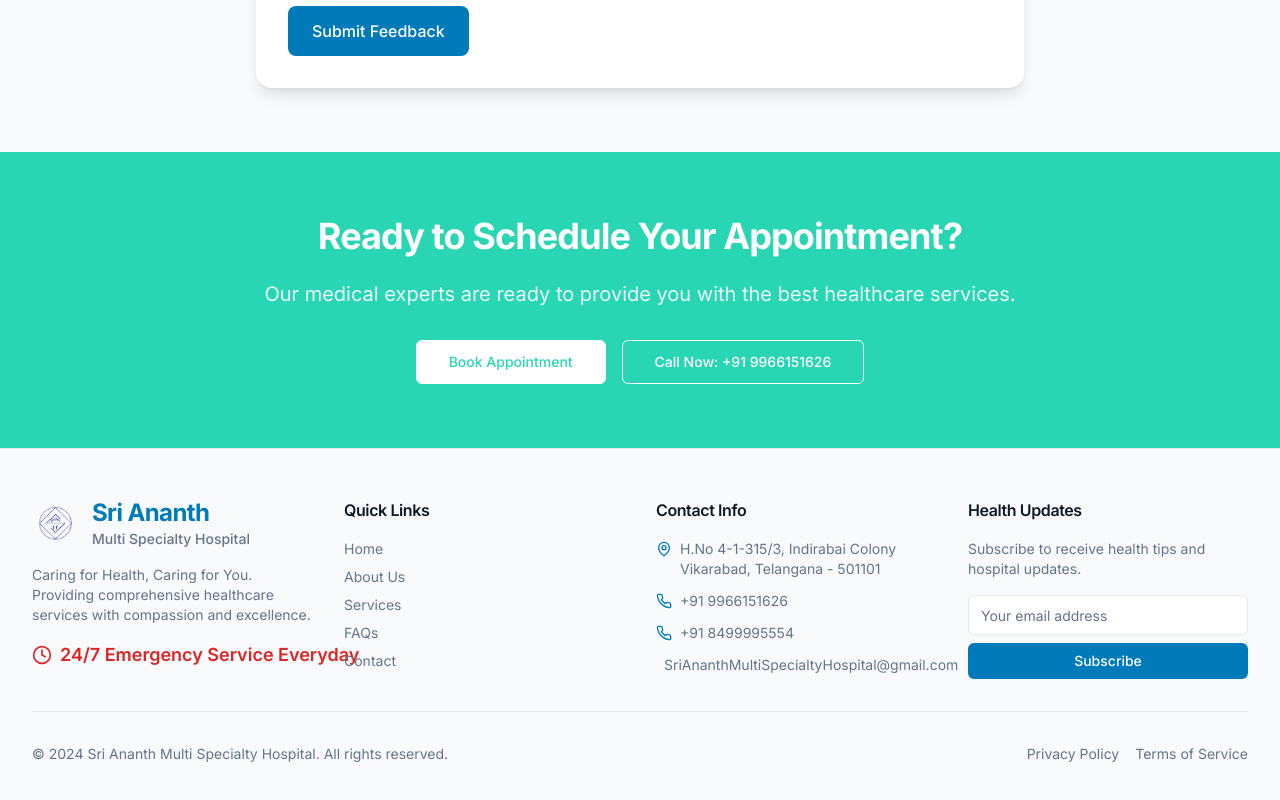
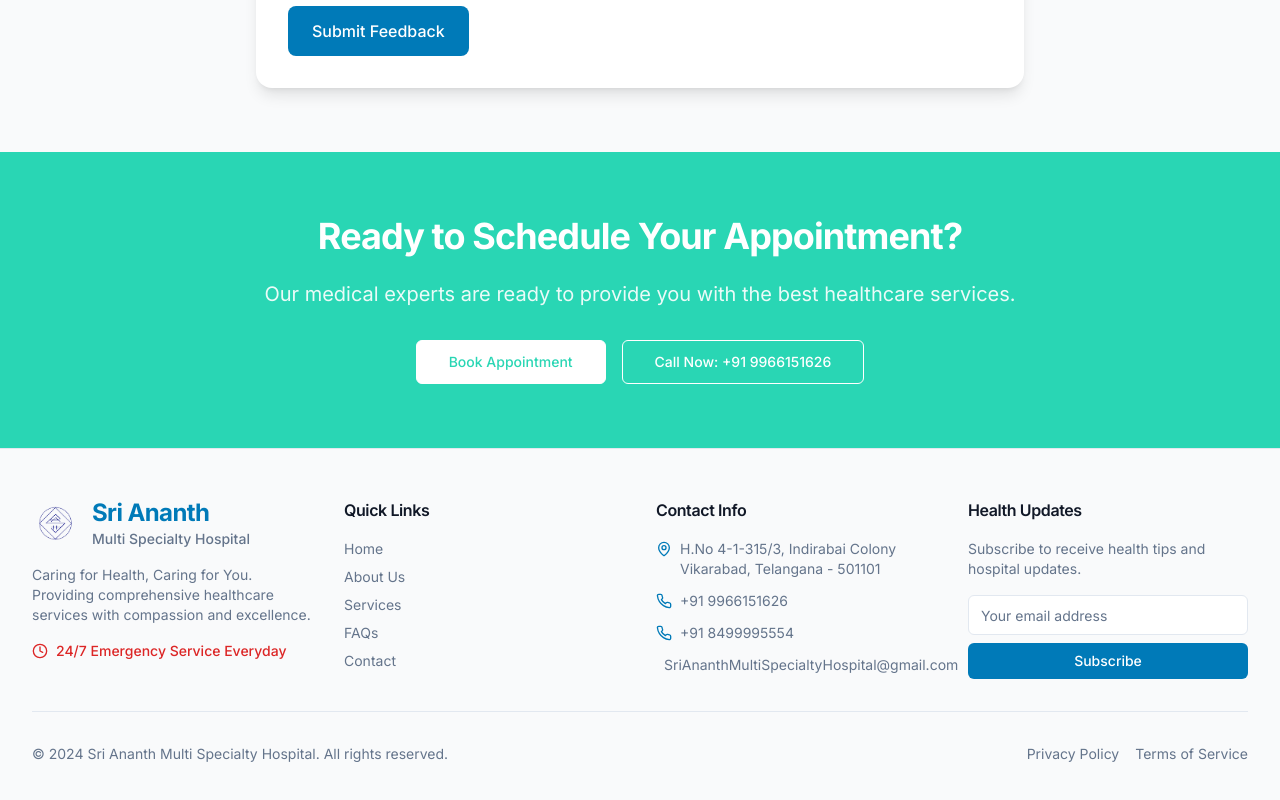
Before and after one commit to Masthan008/sri-ananth-hospital, a React (Vite) app: page / in a window 1280 px wide. Shown: the part 4690-5490 px from the top of the page. Built offline with nearby package versions, Linux system fonts and the light colour scheme.

Commit message:
Reduce font size of emergency service text in footer

```diff
--- a/src/components/Footer.tsx
+++ b/src/components/Footer.tsx
@@ -26,8 +26,8 @@ const Footer = () => {
               Caring for Health, Caring for You. Providing comprehensive healthcare services with compassion and excellence.
             </p>
             <div className="flex items-center space-x-2 whitespace-nowrap">
-              <Clock className="w-5 h-5 text-red-600 flex-shrink-0" />
-              <span className="text-lg font-semibold text-red-600">24/7 Emergency Service Everyday</span>
+              <Clock className="w-4 h-4 text-red-600 flex-shrink-0" />
+              <span className="text-sm font-medium text-red-600">24/7 Emergency Service Everyday</span>
             </div>
           </div>
 
```
